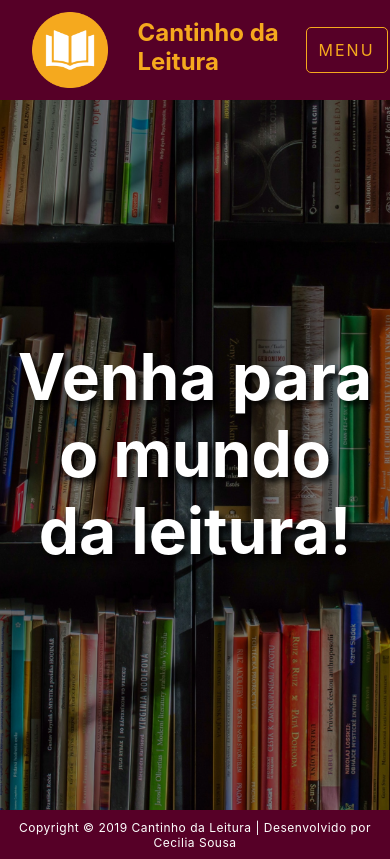
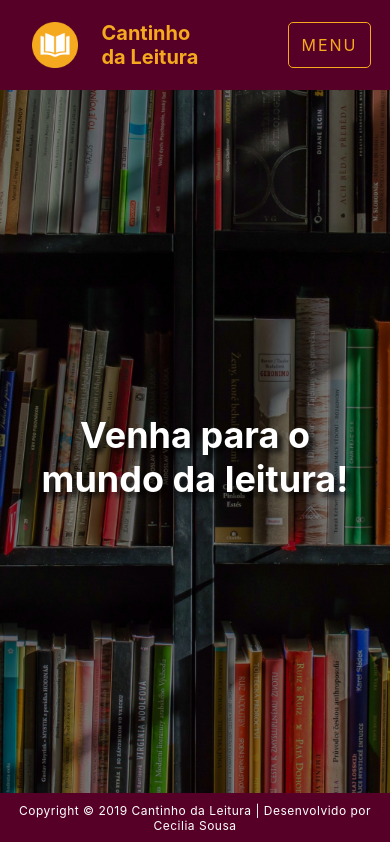
Before and after one commit to cecisousa/reprograma-cantinho-da-leitura, a React (Create React App) app in the folder cantinho-da-leitura/: page / in a window 390 px wide. Built offline with nearby package versions, Linux system fonts and the light colour scheme; a web font is replaced by a local one.

Commit message:
finaliza responsividade da home

```diff
--- a/cantinho-da-leitura/src/components/Header/styles.css
+++ b/cantinho-da-leitura/src/components/Header/styles.css
@@ -85,3 +85,21 @@ h1 {
   margin-top: 150px;
   text-shadow: 5px 5px 5px rgba(0, 0, 0, 0.75);
 }
+
+@media (max-width: 660px) {
+
+  h1 {
+    font-size: 48px;
+  }
+}
+
+@media (max-width: 435px) {
+
+  h1 {
+    font-size: 36px;
+  }
+
+  .home-header {
+    min-height: 94vh;
+  }
+}
--- a/cantinho-da-leitura/src/components/Nav/Menu/styles.css
+++ b/cantinho-da-leitura/src/components/Nav/Menu/styles.css
@@ -19,7 +19,7 @@
 
 .navbar-menu__opcoes {
     list-style: none;
-  color:#F5A91E;
+    color: #F5A91E;
     text-transform: uppercase;
     position: fixed;
     top: 0;
@@ -41,7 +41,7 @@
     cursor: pointer;
 }
 
-.navbar-menu__opcoes li + li {
+.navbar-menu__opcoes li+li {
     margin-top: 16px;
 }
 
@@ -49,7 +49,6 @@
     .navbar-menu__botao {
         display: none;
     }
-
     .navbar-menu__opcoes {
         display: flex;
         align-items: center;
@@ -61,27 +60,32 @@
         transform: initial;
         transition: initial;
     }
-
     .navbar-menu__opcoes--aberto {
         transform: initial;
     }
-
-  .navbar-menu__opcoes li + li {
+    .navbar-menu__opcoes li+li {
         margin-top: 0;
         margin-left: 16px;
     }
-
     .navbar-menu__opcoes li a {
         color: #F5A91E;
         text-transform: uppercase;
         text-decoration: none;
         padding: 6px 0;
     }
-
     .navbar-menu__opcoes li a:hover {
         color: #FFFFFF;
         -webkit-transition: all 0.3s ease;
         transition: all 0.3s ease;
     }
+}
 
+@media (max-width: 375px) {
+    .navbar-menu__botao {
+        padding: 6px;
     }
+
+    .navbar-links a {
+        font-size: 16px;
+    }
+}
--- a/cantinho-da-leitura/src/components/Nav/styles.css
+++ b/cantinho-da-leitura/src/components/Nav/styles.css
@@ -1,5 +1,4 @@
 @import url('https://fonts.googleapis.com/css?family=Baloo+Bhaina&display=swap" rel="stylesheet');
-
 .navbar {
     display: flex;
     align-items: center;
@@ -51,3 +50,21 @@
     width: 150px;
     margin: 18px;
 }
+
+@media (max-width: 550px) {
+    .navbar-logo {
+        width: 70px;
+        height: 70px;
+    }
+    .texto-logo {
+        font-size: 28px;
+    }
+}
+
+@media (max-width: 400px) {
+    .texto-logo {
+        margin: 12px;
+        font-size: 20px;
+        width: 110px;
+    }
+}
--- a/cantinho-da-leitura/src/pages/Autores/components/Input/styles.css
+++ b/cantinho-da-leitura/src/pages/Autores/components/Input/styles.css
@@ -14,3 +14,8 @@
     border-color: #68193c;
     box-shadow: 0 0 10px #753953;
   }
+
+  .grupo__erro {
+    color: red;
+    font-size: small;
+}
--- a/cantinho-da-leitura/src/pages/Autores/index.js
+++ b/cantinho-da-leitura/src/pages/Autores/index.js
@@ -26,8 +26,6 @@ class Autores extends React.Component {
             this.setState({
                 autores: response.data.results
             })
-            console.log(response.data.results);
-
         }).catch(err => console.log(err))
     }
 
@@ -44,7 +42,7 @@ class Autores extends React.Component {
                     </div>
                     <div className="divSearch">
                         <Input
-                            placeholder="Pesquise por um autor ou autora"
+                            placeholder="Pesquise o nome de um autor ou autora"
                             tipo="text"
                             getInputValue={this.inputValue}
                         />
```
Lines whose indentation alone changed are shown as unchanged.
